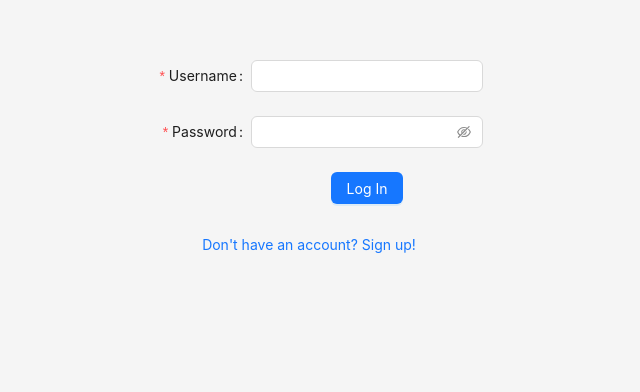
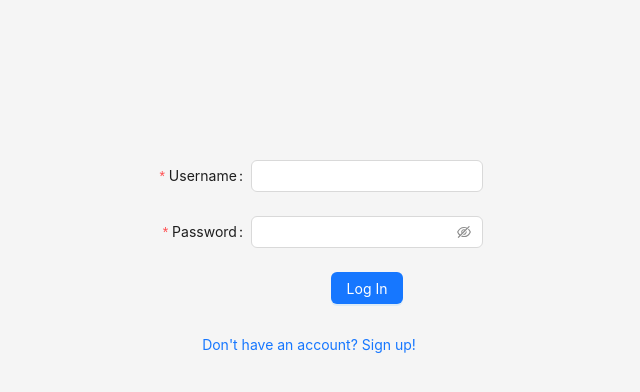
Before and after one commit to skroflin/rep-and-pay-full-stack, a React (Vite) app in the folder client-side/: page /log-in in a window 1280 px wide. Shown: the part 198-590 px from the top of the page, without its empty margins (331-971 px from the left). Built offline with nearby package versions, Linux system fonts and the light colour scheme.

Commit message:
Rad na UI-u

```diff
--- a/client-side/src/misc/NavBar/component.tsx
+++ b/client-side/src/misc/NavBar/component.tsx
@@ -62,6 +62,7 @@ export default function NavBar({ routes }: NavBarProps) {
             trigger={null}
             theme="dark"
             style={{
+                borderRadius: 10,
                 padding: "6em 0em"
             }}
         >
--- a/client-side/src/routes.tsx
+++ b/client-side/src/routes.tsx
@@ -141,9 +141,8 @@ export function AllRoutes() {
     return (
         <Layout
             style={{
-                minHeight: 700,
-                paddingTop: "1em 0em",
-                textAlign: "center",
+                height: 900,
+                textAlign: "center"
             }}
         >
             {isUserLoggedIn && <NavBar routes={routes} />}
```
Also changed, not shown: 1 other file (tests, documents, lock files or other folders).
